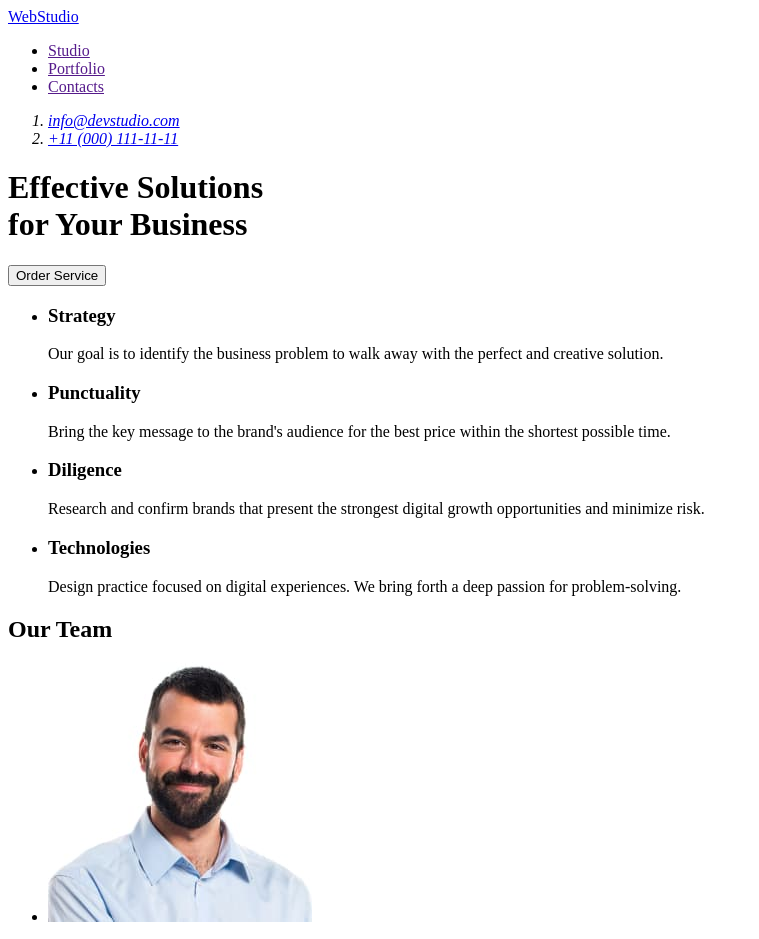
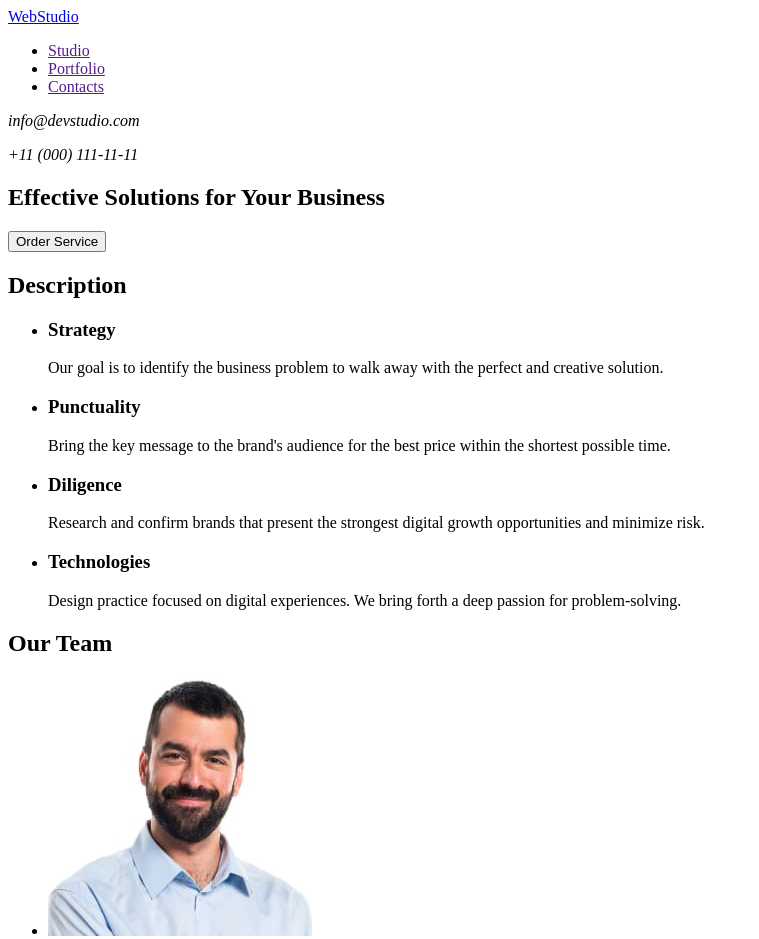
Before and after one commit to Kark999/goit-markup-hw-01, a plain HTML site: page index.html in a window 1280 px wide. Shown: the top 939 px of the page, without its empty margins (0-759 px from the left). Drawn offline with Linux system fonts and the light colour scheme.

Commit message:
second changes hw1

```diff
--- a/index.html
+++ b/index.html
@@ -23,18 +23,18 @@
         </ul>
       </nav>
       <address>
-        <ol>
-          <li><a href="mailto:info@devstudio.com">info@devstudio.com</a></li>
-          <li><a href="tel:+110001111111">+11 (000) 111-11-11</a></li>
-        </ol>
+        <p>info@devstudio.com</p>
+        <p>+11 (000) 111-11-11</p>
       </address>
     </header>
 
     <main></main>
-
-    <h1>Effective Solutions </br> for Your Business </br></h1>
+    <section>
+      <h1>Effective Solutions for Your Business</h1>
       <button type="button">Order Service</button>
-
+    </section>
+    <section>
+      <h2>Description</h2>
       <ul>
         <li>
           <h3>Strategy</h3>
@@ -53,19 +53,20 @@
         <li>
           <h3>Diligence</h3>
           <p>
-          Research and confirm brands that present the strongest digital growth
-          opportunities and minimize risk.
+            Research and confirm brands that present the strongest digital
+            growth opportunities and minimize risk.
           </p>
         </li>
         <li>
           <h3>Technologies</h3>
           <p>
-          Design practice focused on digital experiences. We bring forth a deep
-          passion for problem-solving.
+            Design practice focused on digital experiences. We bring forth a
+            deep passion for problem-solving.
           </p>
         </li>
       </ul>
-
+    </section>
+    <section>
       <h2>Our Team</h2>
       <ul>
         <li>
@@ -79,7 +80,12 @@
           <p>Product Designer</p>
         </li>
         <li>
-        <img src="img/team-img2.jpg" alt="Tom Ford" width="264" height="260" />
+          <img
+            src="img/team-img2.jpg"
+            alt="Tom Ford"
+            width="264"
+            height="260"
+          />
           <h3>Tom Ford</h3>
           <p>Frontend Developer</p>
         </li>
@@ -104,7 +110,7 @@
           <p>UI Designer</p>
         </li>
       </ul>
-
+    </section>
     <footer>
       <a href="./index.html">WebStudio</a>
       <p>
```
Lines whose indentation alone changed are shown as unchanged.
